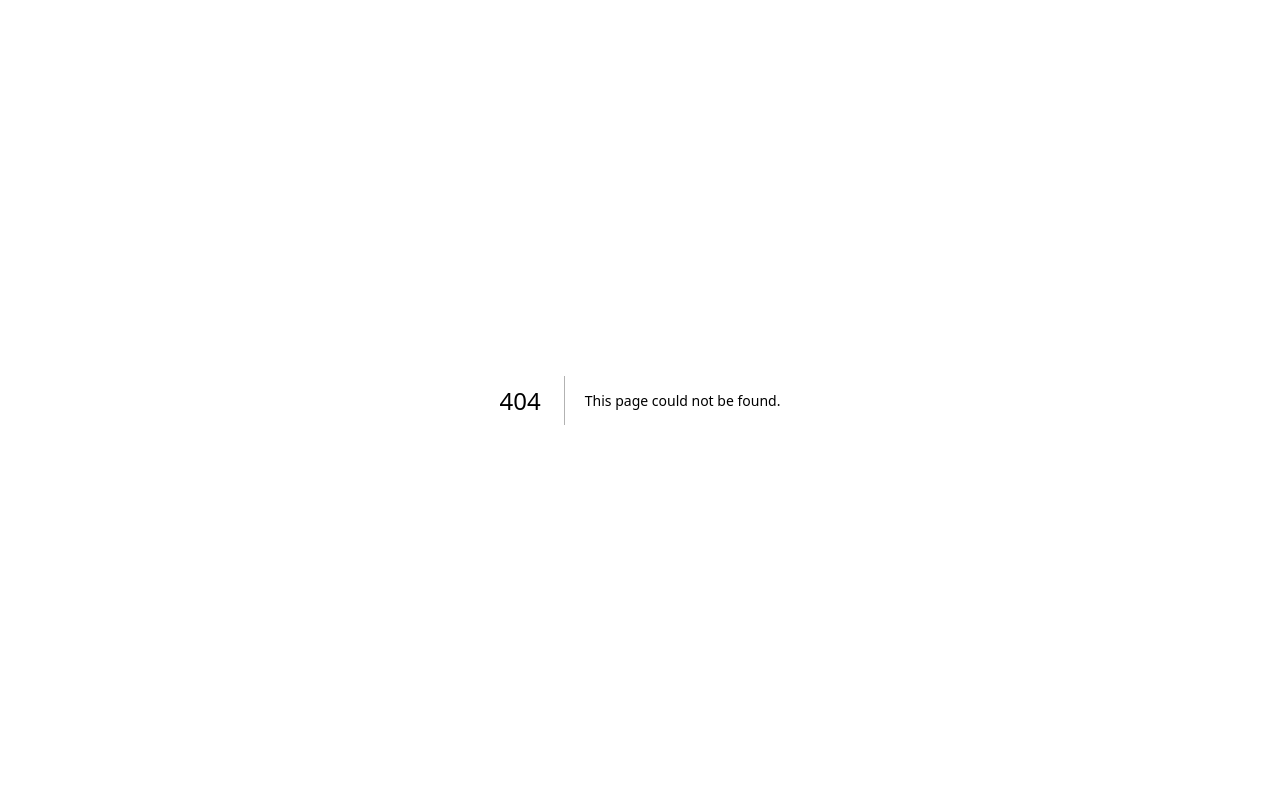
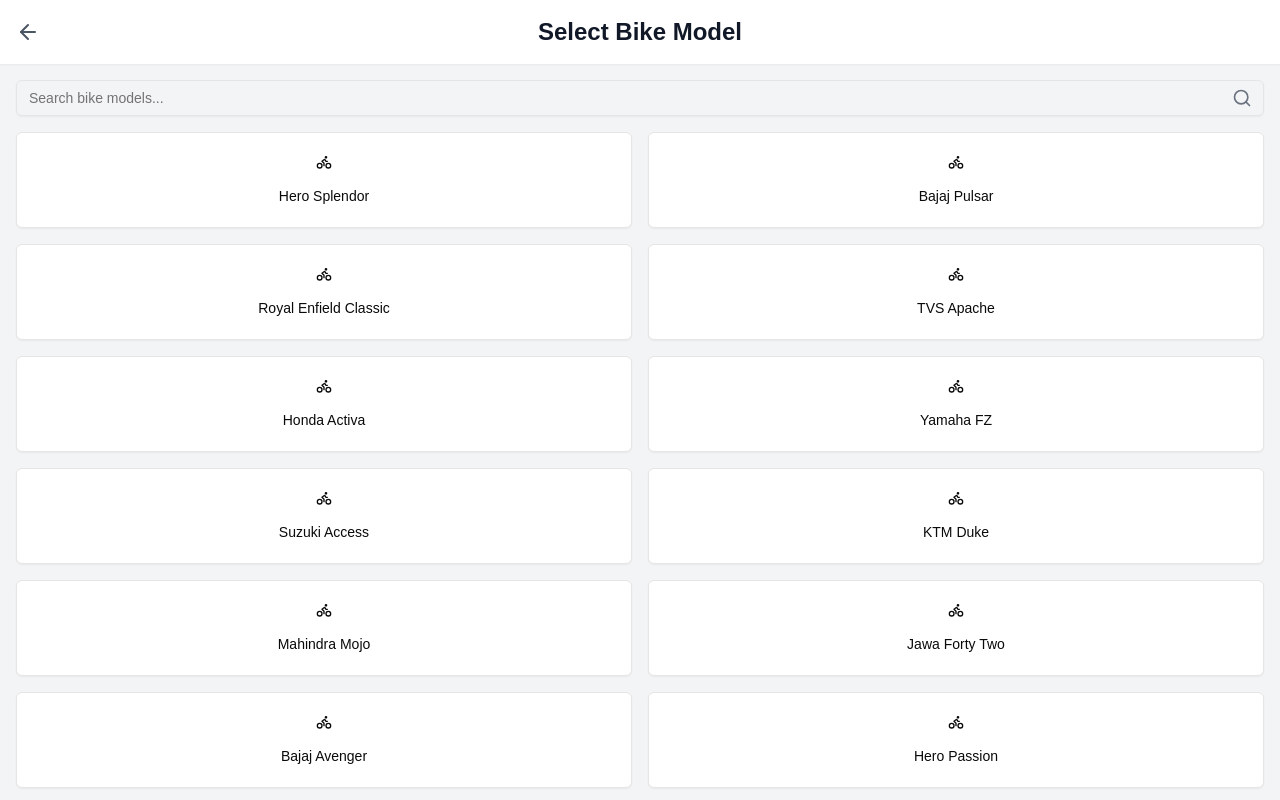
Before and after one commit to thedemonsid/inventory-management, a Next.js app: page /fibers in a window 1280 px wide. Before the commit this address had no page. Shown: the top 800 px of the page. Built offline with nearby package versions, Linux system fonts and the light colour scheme.

Commit message:
checkpoint

```diff
--- /dev/null
+++ b/app/fibers/[bikeName]/page.tsx
@@ -0,0 +1,9 @@
+import { BikeModelPartsPageComponent } from "@/components/bike-model-parts-page";
+import React from "react";
+
+const Parts = async ({ params }: any) => {
+  const { bikeName } = await params;
+  return <BikeModelPartsPageComponent bikeName={bikeName} />;
+};
+
+export default Parts;
--- /dev/null
+++ b/app/fibers/page.tsx
@@ -0,0 +1,8 @@
+import { FiberPageComponent } from "@/components/fiber-page";
+import React from "react";
+
+const Fiber = () => {
+  return <FiberPageComponent></FiberPageComponent>;
+};
+
+export default Fiber;
--- /dev/null
+++ b/components/bike-model-parts-page.tsx
@@ -0,0 +1,61 @@
+"use client";
+
+import Link from "next/link";
+import {
+  ArrowLeft,
+  Shield,
+  Sun,
+  PanelLeft,
+  PanelRight,
+  Package,
+  HardHat,
+} from "lucide-react";
+import { Button } from "@/components/ui/button";
+
+const partsCategories = [
+  { name: "Mudguard", icon: Shield },
+  { name: "Head Light Visor", icon: Sun },
+  { name: "Side Panel", icon: PanelLeft },
+  { name: "Tail Panel", icon: PanelRight },
+  { name: "Full Kit", icon: Package },
+  { name: "Helmet", icon: HardHat },
+];
+
+export function BikeModelPartsPageComponent({ bikeName = "Splendor" }) {
+  return (
+    <div className="min-h-screen flex flex-col bg-gray-100">
+      <header className="bg-white shadow-sm sticky top-0 z-10">
+        <div className="max-w-7xl mx-auto py-4 px-4 flex items-center justify-between">
+          <Link href="/fibers" className="text-gray-600 hover:text-gray-900">
+            <ArrowLeft className="w-6 h-6" />
+          </Link>
+          <h1 className="text-2xl font-bold text-gray-900">{bikeName} Parts</h1>
+          <div className="w-6"></div>
+        </div>
+      </header>
+
+      <main className="flex-grow flex flex-col p-4">
+        <div className="grid grid-cols-2 gap-4 flex-grow">
+          {partsCategories.map((category, index) => (
+            <Button
+              key={index}
+              variant="outline"
+              className="flex flex-col items-center justify-center p-4 h-full text-center hover:bg-gray-200 transition-colors"
+            >
+              <category.icon className="size-24 mb-4" size={128} />
+              <span className="text-lg font-medium">{category.name}</span>
+            </Button>
+          ))}
+        </div>
+      </main>
+
+      <footer className="bg-white shadow-sm mt-auto">
+        <div className="max-w-7xl mx-auto py-4 px-4">
+          <p className="text-center text-gray-500 text-sm">
+            © 2023 Inventory Management. All rights reserved.
+          </p>
+        </div>
+      </footer>
+    </div>
+  );
+}
--- /dev/null
+++ b/components/fiber-page.tsx
@@ -0,0 +1,93 @@
+"use client";
+
+import Link from "next/link";
+import { ArrowLeft, Bike, Search } from "lucide-react";
+import { Input } from "@/components/ui/input";
+import { Button } from "@/components/ui/button";
+import { useState } from "react";
+import { useRouter } from "next/navigation";
+
+const indianBikes = [
+  "Hero Splendor",
+  "Bajaj Pulsar",
+  "Royal Enfield Classic",
+  "TVS Apache",
+  "Honda Activa",
+  "Yamaha FZ",
+  "Suzuki Access",
+  "KTM Duke",
+  "Mahindra Mojo",
+  "Jawa Forty Two",
+  "Bajaj Avenger",
+  "Hero Passion",
+  "TVS Jupiter",
+];
+
+export function FiberPageComponent() {
+  const [searchTerm, setSearchTerm] = useState("");
+  const router = useRouter();
+  const filteredBikes = indianBikes.filter((bike) =>
+    bike.toLowerCase().includes(searchTerm.toLowerCase())
+  );
+  function handleClick(bike: string) {
+    console.log("clicked");
+    // format the bike name
+    bike = bike.toLowerCase().replace(/\s/g, "-");
+    router.push(`/fibers/${bike}`);
+  }
+  return (
+    <div className="min-h-screen flex flex-col bg-gray-100">
+      <header className="bg-white shadow-sm sticky top-0 z-10">
+        <div className="max-w-7xl mx-auto py-4 px-4 flex items-center justify-between">
+          <Link href="/" className="text-gray-600 hover:text-gray-900">
+            <ArrowLeft className="w-6 h-6" />
+          </Link>
+          <h1 className="text-2xl font-bold text-gray-900">
+            Select Bike Model
+          </h1>
+          <div className="w-6"></div>
+        </div>
+      </header>
+
+      <main className="flex-grow p-4">
+        <div className="relative mb-4">
+          <Input
+            type="text"
+            placeholder="Search bike models..."
+            value={searchTerm}
+            onChange={(e) => setSearchTerm(e.target.value)}
+            className="w-full pr-10"
+          />
+          <button
+            type="button"
+            className="absolute inset-y-0 right-0 flex items-center pr-3"
+          >
+            <Search className="w-5 h-5 text-gray-500" />
+          </button>
+        </div>
+
+        <div className="grid grid-cols-2 gap-4">
+          {filteredBikes.map((bike, index) => (
+            <Button
+              key={index}
+              variant="outline"
+              className="h-24 flex flex-col items-center justify-center text-center p-2"
+              onClick={() => handleClick(bike)}
+            >
+              <Bike className="w-8 h-8 mb-2" />
+              <span className="text-sm font-medium">{bike}</span>
+            </Button>
+          ))}
+        </div>
+      </main>
+
+      <footer className="bg-white shadow-sm mt-auto">
+        <div className="max-w-7xl mx-auto py-4 px-4">
+          <p className="text-center text-gray-500 text-sm">
+            © 2023 Inventory Management. All rights reserved.
+          </p>
+        </div>
+      </footer>
+    </div>
+  );
+}
--- a/components/landing-page.tsx
+++ b/components/landing-page.tsx
@@ -1,6 +1,5 @@
-'use client'
-
-import { Bike, Package, Settings } from "lucide-react"
+import { Bike, Package, Settings } from "lucide-react";
+import Link from "next/link";
 
 export function LandingPage() {
   return (
@@ -13,30 +12,46 @@
 
       <main className="flex-grow flex flex-col">
         <button className="flex-1 flex items-center justify-center bg-blue-600 text-white hover:bg-blue-700 transition-colors">
+          <Link href="/fibers">
             <div className="flex flex-col items-center">
               <Bike className="w-16 h-16 mb-2" />
-            <span className="text-2xl font-semibold text-center">Fibers for Two-Wheelers</span>
+              <span className="text-2xl font-semibold text-center">
+                Fibers for Two-Wheelers
+              </span>
             </div>
+          </Link>
         </button>
+
         <button className="flex-1 flex items-center justify-center bg-green-600 text-white hover:bg-green-700 transition-colors">
+          <Link href="/accessories">
             <div className="flex flex-col items-center">
               <Package className="w-16 h-16 mb-2" />
-            <span className="text-2xl font-semibold text-center">Accessories</span>
+              <span className="text-2xl font-semibold text-center">
+                Accessories
+              </span>
             </div>
+          </Link>
         </button>
+
         <button className="flex-1 flex items-center justify-center bg-orange-600 text-white hover:bg-orange-700 transition-colors">
+          <Link href="/spare-parts">
             <div className="flex flex-col items-center">
               <Settings className="w-16 h-16 mb-2" />
-            <span className="text-2xl font-semibold text-center">Spare Parts</span>
+              <span className="text-2xl font-semibold text-center">
+                Spare Parts
+              </span>
             </div>
+          </Link>
         </button>
       </main>
 
       <footer className="bg-white shadow-sm">
         <div className="max-w-7xl mx-auto py-4 px-4 sm:px-6 lg:px-8">
-          <p className="text-center text-gray-500 text-sm">© 2024 Shop Dashboard. All rights reserved.</p>
+          <p className="text-center text-gray-500 text-sm">
+            © 2024 Shop Dashboard. All rights reserved.
+          </p>
         </div>
       </footer>
     </div>
-  )
+  );
 }
--- /dev/null
+++ b/components/ui/button.tsx
@@ -0,0 +1,57 @@
+import * as React from "react"
+import { Slot } from "@radix-ui/react-slot"
+import { cva, type VariantProps } from "class-variance-authority"
+
+import { cn } from "@/lib/utils"
+
+const buttonVariants = cva(
+  "inline-flex items-center justify-center gap-2 whitespace-nowrap rounded-md text-sm font-medium transition-colors focus-visible:outline-none focus-visible:ring-1 focus-visible:ring-ring disabled:pointer-events-none disabled:opacity-50 [&_svg]:pointer-events-none [&_svg]:size-4 [&_svg]:shrink-0",
+  {
+    variants: {
+      variant: {
+        default:
+          "bg-primary text-primary-foreground shadow hover:bg-primary/90",
+        destructive:
+          "bg-destructive text-destructive-foreground shadow-sm hover:bg-destructive/90",
+        outline:
+          "border border-input bg-background shadow-sm hover:bg-accent hover:text-accent-foreground",
+        secondary:
+          "bg-secondary text-secondary-foreground shadow-sm hover:bg-secondary/80",
+        ghost: "hover:bg-accent hover:text-accent-foreground",
+        link: "text-primary underline-offset-4 hover:underline",
+      },
+      size: {
+        default: "h-9 px-4 py-2",
+        sm: "h-8 rounded-md px-3 text-xs",
+        lg: "h-10 rounded-md px-8",
+        icon: "h-9 w-9",
+      },
+    },
+    defaultVariants: {
+      variant: "default",
+      size: "default",
+    },
+  }
+)
+
+export interface ButtonProps
+  extends React.ButtonHTMLAttributes<HTMLButtonElement>,
+    VariantProps<typeof buttonVariants> {
+  asChild?: boolean
+}
+
+const Button = React.forwardRef<HTMLButtonElement, ButtonProps>(
+  ({ className, variant, size, asChild = false, ...props }, ref) => {
+    const Comp = asChild ? Slot : "button"
+    return (
+      <Comp
+        className={cn(buttonVariants({ variant, size, className }))}
+        ref={ref}
+        {...props}
+      />
+    )
+  }
+)
+Button.displayName = "Button"
+
+export { Button, buttonVariants }
--- /dev/null
+++ b/components/ui/input.tsx
@@ -0,0 +1,25 @@
+import * as React from "react"
+
+import { cn } from "@/lib/utils"
+
+export interface InputProps
+  extends React.InputHTMLAttributes<HTMLInputElement> {}
+
+const Input = React.forwardRef<HTMLInputElement, InputProps>(
+  ({ className, type, ...props }, ref) => {
+    return (
+      <input
+        type={type}
+        className={cn(
+          "flex h-9 w-full rounded-md border border-input bg-transparent px-3 py-1 text-sm shadow-sm transition-colors file:border-0 file:bg-transparent file:text-sm file:font-medium file:text-foreground placeholder:text-muted-foreground focus-visible:outline-none focus-visible:ring-1 focus-visible:ring-ring disabled:cursor-not-allowed disabled:opacity-50",
+          className
+        )}
+        ref={ref}
+        {...props}
+      />
+    )
+  }
+)
+Input.displayName = "Input"
+
+export { Input }
--- a/package.json
+++ b/package.json
@@ -10,6 +10,7 @@
   },
   "dependencies": {
     "@radix-ui/react-icons": "^1.3.0",
+    "@radix-ui/react-slot": "^1.1.0",
     "class-variance-authority": "^0.7.0",
     "clsx": "^2.1.1",
     "lucide-react": "^0.454.0",
```
Also changed, not shown: 1 other file (tests, documents, lock files or other folders). Lines whose indentation alone changed are shown as unchanged.
